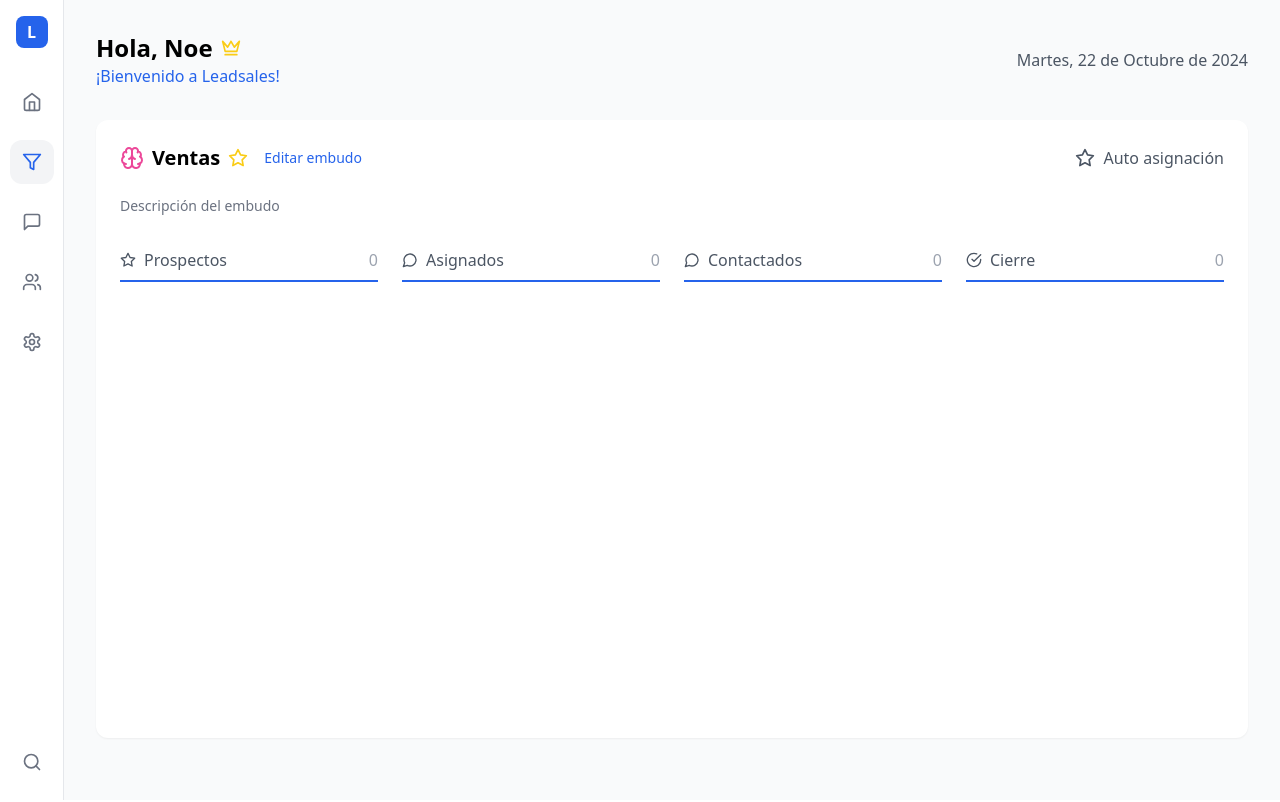
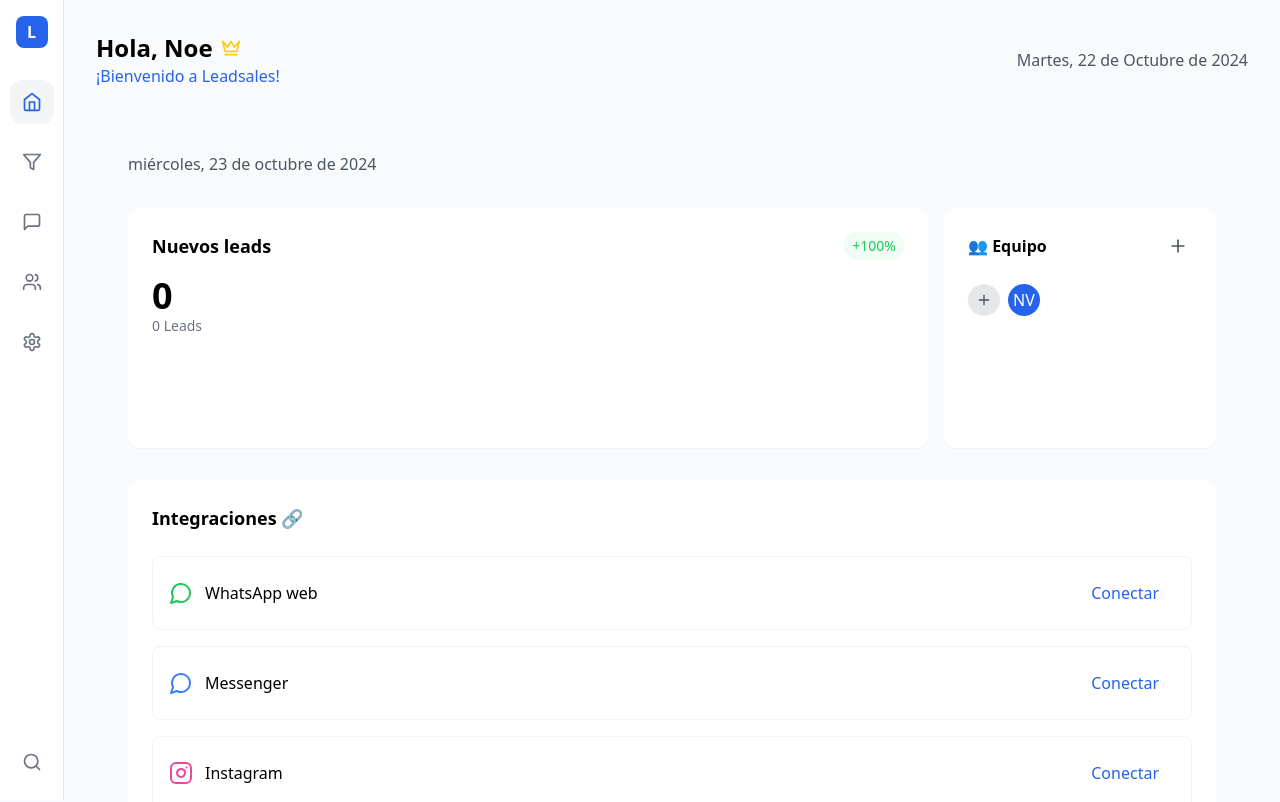
Before and after one commit to jpjimenezq/BDBu3FZU, a React (Vite) app: page / in a window 1280 px wide. Shown: the top 802 px of the page. Built offline with nearby package versions, Linux system fonts and the light colour scheme.

Commit message:
Se agregan nuevos componentes y se modifica la vista general

```diff
--- a/src/App.tsx
+++ b/src/App.tsx
@@ -1,12 +1,26 @@
-import React from 'react';
-import { Crown } from 'lucide-react';
+import React, { useState } from 'react';
+import { Crown, Zap } from 'lucide-react';
 import Sidebar from './components/Sidebar';
 import SalesFunnel from './components/SalesFunnel';
+import Dashboard from './components/Dashboard';
 
 const App: React.FC = () => {
+  const [selectedIcon, setSelectedIcon] = useState('Home');
+
+  const renderContent = () => {
+    switch (selectedIcon) {
+      case 'Home':
+        return <Dashboard />;
+      case 'Filter':
+        return <SalesFunnel />;
+      default:
+        return null;
+    }
+  };
+
   return (
     <div className="flex min-h-screen bg-gray-50">
-      <Sidebar />
+      <Sidebar selected={selectedIcon} onSelect={setSelectedIcon} />
 
       <main className="flex-1 pl-24 pr-8 py-8">
         <header className="flex justify-between items-center mb-8">
@@ -21,7 +35,7 @@ const App: React.FC = () => {
           </div>
         </header>
 
-        <SalesFunnel />
+        {renderContent()}
       </main>
     </div>
   );
--- /dev/null
+++ b/src/components/Dashboard.tsx
@@ -0,0 +1,36 @@
+import React from 'react';
+import StatsCard from './StatsCard';
+import IntegrationsSection from './IntegrationsSection';
+import TeamSidebar from './TeamSidebar';
+import LeadsalesAcademy from './LeadsalesAcademy';
+
+const Dashboard = () => {
+  const today = new Date().toLocaleDateString('es-ES', {
+    weekday: 'long',
+    day: 'numeric',
+    month: 'long',
+    year: 'numeric'
+  });
+
+  return (
+    <main className="flex-1 p-8">
+      <header className="flex justify-between items-center mb-8">
+        <div className="text-gray-600">{today}</div>
+      </header>
+
+      <div className="flex space-x-4">
+        <div className="flex-1">
+          <StatsCard />
+        </div>
+        <div className="w-1/4">
+          <TeamSidebar />
+        </div>
+      </div>
+
+      <IntegrationsSection />
+      <LeadsalesAcademy />
+    </main>
+  );
+};
+
+export default Dashboard;
--- /dev/null
+++ b/src/components/IntegrationsSection.tsx
@@ -0,0 +1,35 @@
+import React from 'react';
+import { MessageCircle, Instagram } from 'lucide-react';
+
+const IntegrationItem = ({ icon: Icon, name, color }: { icon: any, name: string, color: string }) => (
+  <div className="flex items-center justify-between p-4 border border-gray-100 rounded-lg">
+    <div className="flex items-center gap-3">
+      <Icon className={color} size={24} />
+      <span>{name}</span>
+    </div>
+    <button className="px-4 py-2 text-blue-600 hover:bg-blue-50 rounded-lg transition-colors">
+      Conectar
+    </button>
+  </div>
+);
+
+const IntegrationsSection = () => {
+  const integrations = [
+    { icon: MessageCircle, name: 'WhatsApp web', color: 'text-green-500' },
+    { icon: MessageCircle, name: 'Messenger', color: 'text-blue-500' },
+    { icon: Instagram, name: 'Instagram', color: 'text-pink-500' }
+  ];
+
+  return (
+    <div className="bg-white rounded-xl shadow-sm p-6">
+      <h2 className="text-lg font-semibold mb-6">Integraciones 🔗</h2>
+      <div className="space-y-4">
+        {integrations.map((integration, index) => (
+          <IntegrationItem key={index} {...integration} />
+        ))}
+      </div>
+    </div>
+  );
+};
+
+export default IntegrationsSection;
--- a/src/components/Sidebar.tsx
+++ b/src/components/Sidebar.tsx
@@ -4,10 +4,12 @@ import { Home, Filter, MessageSquare, Users, Settings, Search } from 'lucide-rea
 interface SidebarIconProps {
   icon: ReactElement;
   active?: boolean;
+  onSelect: () => void;  // Agregamos esta prop para manejar la selección
 }
 
-const SidebarIcon: React.FC<SidebarIconProps> = ({ icon, active = false }) => (
+const SidebarIcon: React.FC<SidebarIconProps> = ({ icon, active = false, onSelect }) => (
   <button
+    onClick={onSelect}  // Detectamos cuando se selecciona el ícono
     className={`p-3 rounded-xl hover:bg-gray-100 transition ${
       active ? 'bg-gray-100' : ''
     }`}
@@ -18,7 +20,12 @@ const SidebarIcon: React.FC<SidebarIconProps> = ({ icon, active = false }) => (
   </button>
 );
 
-const Sidebar: React.FC = () => {
+interface SidebarProps {
+  selected: string;
+  onSelect: (iconName: string) => void;  // Prop para manejar la selección desde App.tsx
+}
+
+const Sidebar: React.FC<SidebarProps> = ({ selected, onSelect }) => {
   return (
     <div className="w-16 bg-white border-r flex flex-col items-center py-4 fixed h-full left-0 top-0">
       <div className="w-8 h-8 bg-blue-600 rounded-lg mb-8 flex items-center justify-center text-white font-bold">
@@ -26,15 +33,15 @@ const Sidebar: React.FC = () => {
       </div>
 
       <nav className="flex-1 flex flex-col gap-4">
-        <SidebarIcon icon={<Home />} />
-        <SidebarIcon icon={<Filter />} active />
-        <SidebarIcon icon={<MessageSquare />} />
-        <SidebarIcon icon={<Users />} />
-        <SidebarIcon icon={<Settings />} />
+        <SidebarIcon icon={<Home />} active={selected === 'Home'} onSelect={() => onSelect('Home')} />
+        <SidebarIcon icon={<Filter />} active={selected === 'Filter'} onSelect={() => onSelect('Filter')} />
+        <SidebarIcon icon={<MessageSquare />} active={selected === 'MessageSquare'} onSelect={() => onSelect('MessageSquare')} />
+        <SidebarIcon icon={<Users />} active={selected === 'Users'} onSelect={() => onSelect('Users')} />
+        <SidebarIcon icon={<Settings />} active={selected === 'Settings'} onSelect={() => onSelect('Settings')} />
       </nav>
 
       <div className="mt-auto">
-        <SidebarIcon icon={<Search />} />
+        <SidebarIcon icon={<Search />} active={selected === 'Search'} onSelect={() => onSelect('Search')} />
       </div>
     </div>
   );
--- /dev/null
+++ b/src/components/StatsCard.tsx
@@ -0,0 +1,16 @@
+import React from 'react';
+
+const StatsCard = () => {
+  return (
+    <div className="bg-white rounded-xl shadow-sm p-6 mb-8 h-60">
+      <div className="flex items-center justify-between mb-4">
+        <h2 className="text-lg font-semibold">Nuevos leads</h2>
+        <span className="text-green-500 bg-green-50 px-2 py-1 rounded-full text-sm">+100%</span>
+      </div>
+      <div className="text-4xl font-bold">0</div>
+      <div className="text-gray-500 text-sm">0 Leads</div>
+    </div>
+  );
+};
+
+export default StatsCard;
--- a/src/components/TeamSection.tsx
+++ /dev/null
@@ -1,28 +0,0 @@
-import React from 'react';
-import { Plus } from 'lucide-react';
-
-const TeamSection: React.FC = () => {
-  return (
-    <div className="bg-white rounded-xl shadow-sm p-6 mb-8">
-      <div className="flex justify-between items-center mb-6">
-        <h2 className="text-lg font-medium flex items-center gap-2">
-          👥 Equipo
-        </h2>
-        <button className="text-gray-600 hover:text-gray-800">
-          Comprar Asiento
-        </button>
-      </div>
-
-      <div className="flex items-center gap-3">
-        <button className="w-10 h-10 rounded-full border-2 border-dashed border-gray-300 flex items-center justify-center text-gray-400 hover:border-gray-400 hover:text-gray-500 transition">
-          <Plus className="w-5 h-5" />
-        </button>
-        <div className="w-10 h-10 rounded-full bg-blue-600 flex items-center justify-center text-white font-medium">
-          NV
-        </div>
-      </div>
-    </div>
-  );
-};
-
-export default TeamSection;
--- /dev/null
+++ b/src/components/TeamSidebar.tsx
@@ -0,0 +1,25 @@
+import React from 'react';
+import { Plus } from 'lucide-react';
+
+const TeamSidebar = () => {
+  return (
+    <div className="bg-white rounded-xl shadow-sm p-6 h-60">
+      <div className="flex items-center justify-between mb-6">
+        <h3 className="font-semibold">👥 Equipo</h3>
+        <button className="p-1 hover:bg-gray-100 rounded-full">
+          <Plus size={20} className="text-gray-600" />
+        </button>
+      </div>
+      <div className="flex items-center gap-2">
+        <div className="w-8 h-8 bg-gray-200 rounded-full flex items-center justify-center">
+          <Plus size={16} className="text-gray-600" />
+        </div>
+        <div className="w-8 h-8 bg-blue-600 rounded-full flex items-center justify-center text-white">
+          NV
+        </div>
+      </div>
+    </div>
+  );
+};
+
+export default TeamSidebar;
```
